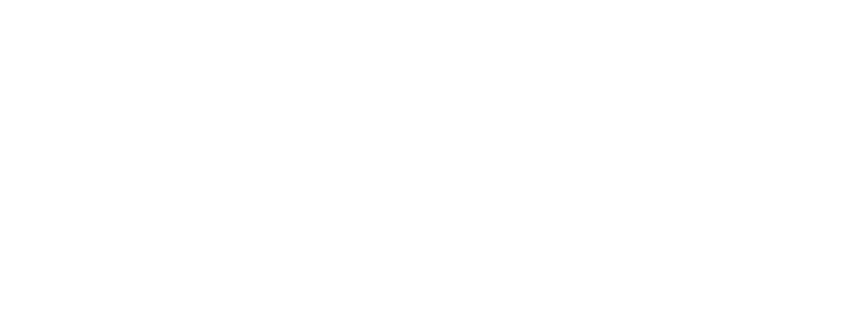
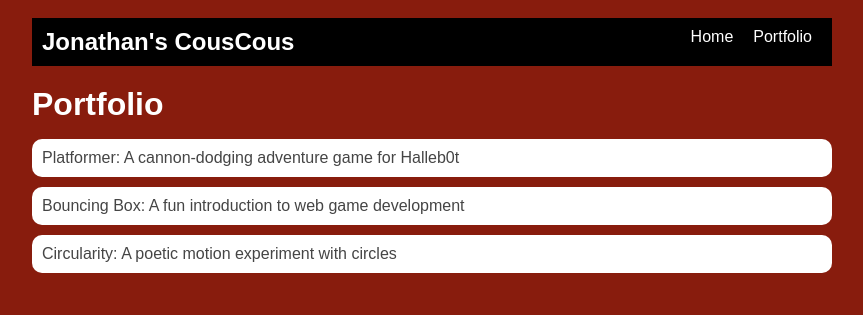
Before and after one commit to Jonathansandwhich/Jonathansandwhich.github.io, a plain HTML site: page portfolio.html in a window 1280 px wide. Shown: the whole page, without its empty margins (208-1071 px from the left). Drawn offline with Linux system fonts and the light colour scheme.

Commit message:
add portfolio page to website

```diff
--- a/portfolio.html
+++ b/portfolio.html
@@ -0,0 +1,41 @@
+<!DOCTYPE html>
+<html>
+  <head>
+    <title>Jonathan's CousCous</title>
+    <link rel="stylesheet" href="style.css" />
+  </head>
+
+  <body>
+    <!-- All content goes here -->
+    <div id="all-contents">
+      <nav>
+        <h1>Jonathan's CousCous</h1>
+        <ul id="nav-ul">
+            <li class="nav-li">
+                <a href="index.html">Home</a>
+            </li>
+            <li class="nav-li">
+                <a href="portfolio.html">Portfolio</a>
+            </li>
+        </ul>
+      </nav>
+        <div clas="content">
+        <h1>Portfolio</h1>
+        <ul id="portfolio">
+            <li>
+     <a href="fsd-projects/platformer/">Platformer: A cannon-dodging adventure game for Halleb0t</a>
+     </li>
+        <li>
+        <a href="fsd-projects/bouncing-box/">Bouncing Box: A fun introduction to web game development</a>
+        </li>
+        <li>
+        <a href="fsd-projects/circularity/">Circularity: A poetic motion experiment with circles</a>
+        </li>
+        </ul>
+      </div>
+      <main>
+
+      </main>
+    </div>
+  </body>
+</html>
--- a/style.css
+++ b/style.css
@@ -75,3 +75,28 @@ main {
 h2, h3 {
     margin: 0px;
 }
+/* Portfolio styles */
+.content h1 {
+  color: black;
+}
+
+#portfolio {
+  list-style-type: none;
+  padding-left: 0;
+}
+
+#portfolio li {
+  background: #fff;
+  padding: 10px;
+  border-radius: 10px;
+  margin-bottom: 10px;
+}
+
+#portfolio li:hover {
+  background: #eee;
+}
+
+#portfolio a {
+  text-decoration: none;
+  color: #454545;
+}
```
